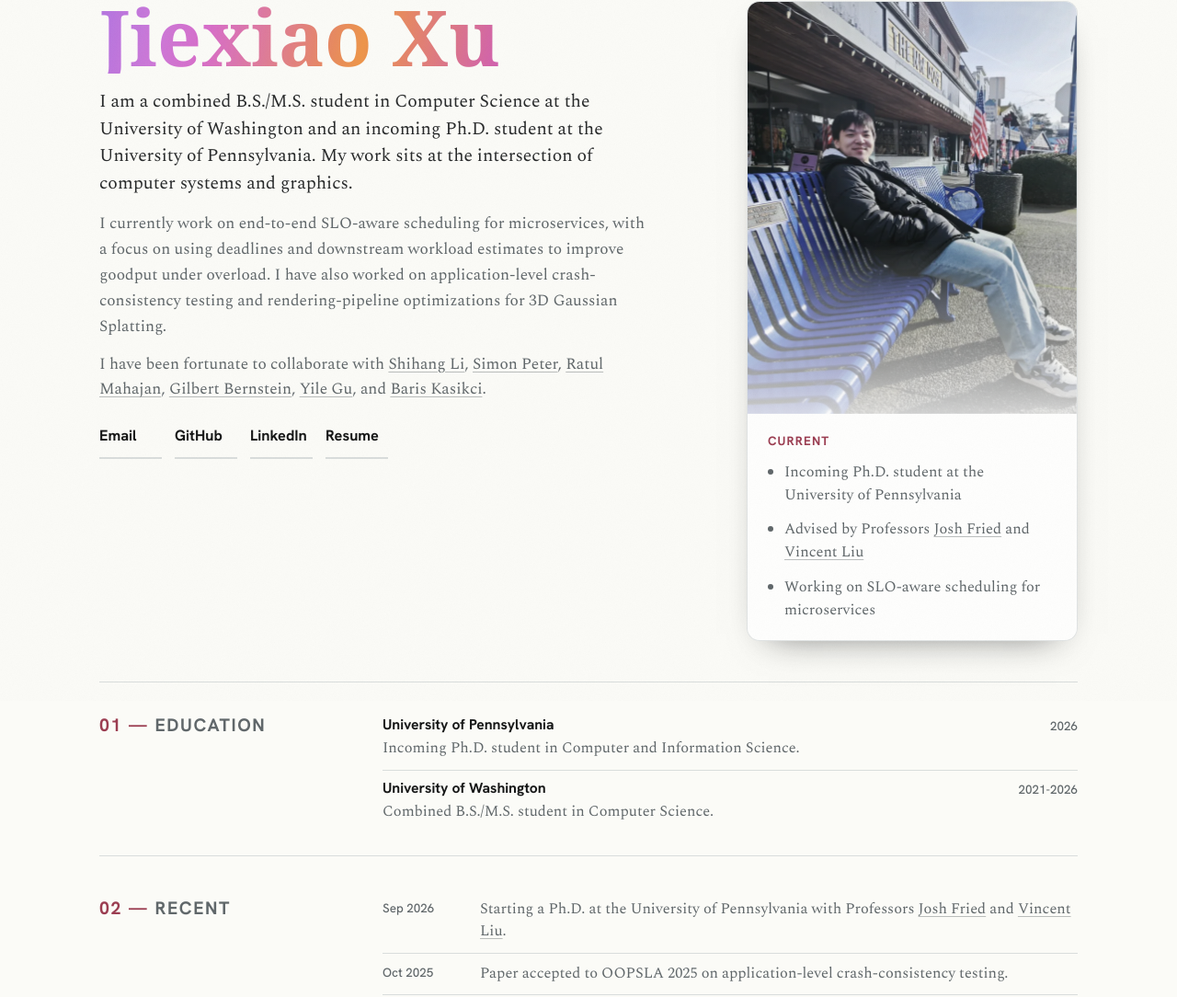
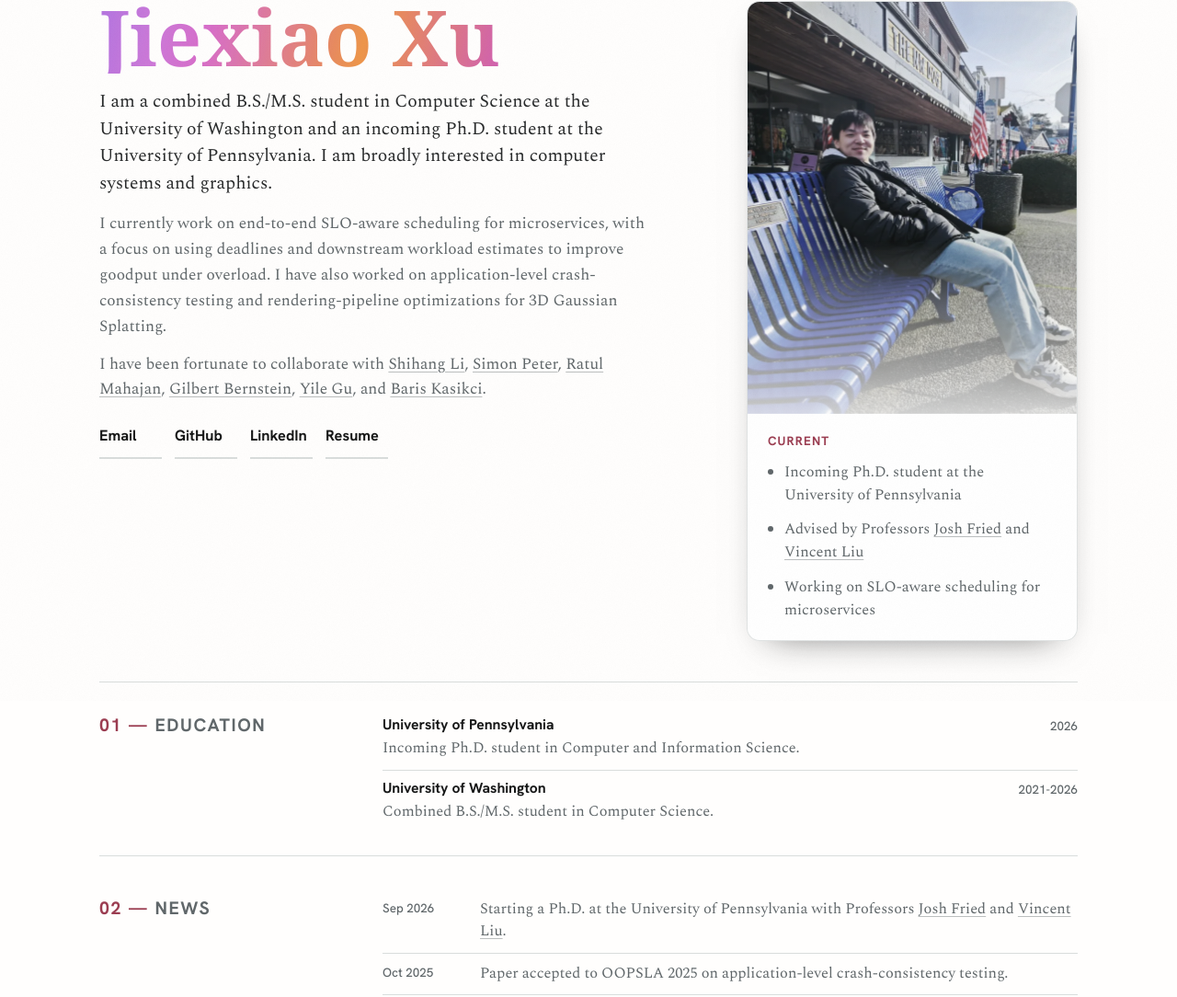
Before and after one commit to JiexiaoXu/JiexiaoXu.github.io, a Jekyll site: the page index.html, which Jekyll copies as it is, in a window 1280 px wide. Shown: the part 138-1222 px from the top of the page at 92% size. Built offline with Jekyll 4.4.1, drawn with Linux system fonts in a browser that asks for light colours.

Commit message:
update look and text

```diff
--- a/_layouts/base.html
+++ b/_layouts/base.html
@@ -35,7 +35,7 @@
     <link rel="preconnect" href="https://fonts.googleapis.com">
     <link rel="preconnect" href="https://fonts.gstatic.com" crossorigin>
     <link href="https://fonts.googleapis.com/css2?family=Fraunces:opsz,wght@9..144,400;9..144,600&family=Spectral:ital,wght@0,400;0,500;0,600;1,400&family=Hanken+Grotesk:wght@500;700&display=swap" rel="stylesheet">
-    <link rel="stylesheet" href="{{ '/styles.css' | relative_url }}">
+    <link rel="stylesheet" href="{{ '/styles.css' | relative_url }}?v=20260522">
     <link rel="icon" href="{{ '/favicon.svg?v=2' | relative_url }}" type="image/svg+xml">
     <link rel="icon" href="{{ '/favicon-32.png?v=2' | relative_url }}" sizes="32x32" type="image/png">
     <link rel="alternate icon" href="{{ '/favicon.ico?v=2' | relative_url }}" sizes="16x16 32x32 48x48">
--- a/index.html
+++ b/index.html
@@ -18,7 +18,7 @@
     <link rel="preconnect" href="https://fonts.googleapis.com">
     <link rel="preconnect" href="https://fonts.gstatic.com" crossorigin>
     <link href="https://fonts.googleapis.com/css2?family=Fraunces:opsz,wght@9..144,400;9..144,600&family=Spectral:ital,wght@0,400;0,500;0,600;1,400&family=Hanken+Grotesk:wght@500;700&display=swap" rel="stylesheet">
-    <link rel="stylesheet" href="styles.css">
+    <link rel="stylesheet" href="styles.css?v=20260522">
     <link rel="icon" href="/favicon.svg?v=2" type="image/svg+xml">
     <link rel="icon" href="/favicon-32.png?v=2" sizes="32x32" type="image/png">
     <link rel="alternate icon" href="/favicon.ico?v=2" sizes="16x16 32x32 48x48">
@@ -85,7 +85,7 @@
           <p class="lead">
             I am a combined B.S./M.S. student in Computer Science at the
             University of Washington and an incoming Ph.D. student at the
-            University of Pennsylvania. My work sits at the intersection of
+            University of Pennsylvania. I am broadly interested in
             computer systems and graphics.
           </p>
           <p>
@@ -162,7 +162,7 @@
       </section>
 
       <section class="news-band" aria-labelledby="news-title">
-        <h2 id="news-title">Recent</h2>
+        <h2 id="news-title">News</h2>
         <ol>
           <li><time datetime="2026-09">Sep 2026</time><span>Starting a Ph.D. at the University of Pennsylvania with Professors <a href="https://joshfried.io/">Josh Fried</a> and <a href="https://vincen.tl/">Vincent Liu</a>.</span></li>
           <li><time datetime="2025-10">Oct 2025</time><span>Paper accepted to OOPSLA 2025 on application-level crash-consistency testing.</span></li>
--- a/styles.css
+++ b/styles.css
@@ -1,6 +1,6 @@
 :root {
   color-scheme: light dark;
-  --paper: #fbfbf7;
+  --paper: #fffefd;
   --ink: #161717;
   --muted: #60676a;
   --rule: #d9dddc;
@@ -51,7 +51,7 @@
 }
 
 :root[data-palette="indigo"] {
-  --paper: #fbfbf7;
+  --paper: #fffefd;
   --ink: #161717;
   --muted: #60676a;
   --rule: #d9dddc;
```
